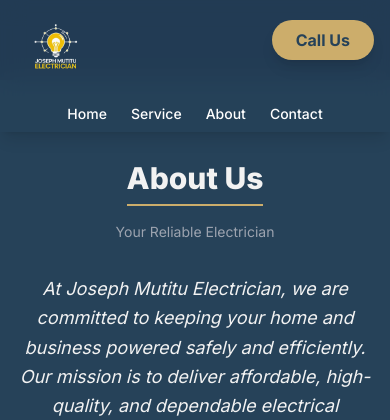
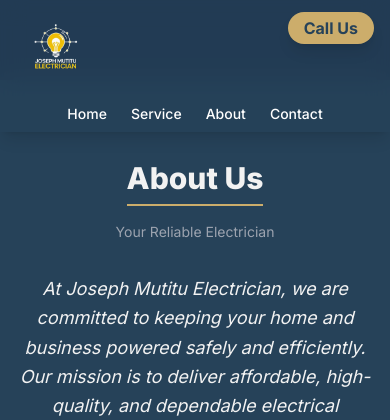
Before and after one commit to jacob1998-crypo/electrician_site, a Django app: page /about in a window 390 px wide. Shown: the top 420 px of the page. Run offline with Django 5.2, Linux system fonts and the light colour scheme; some libraries are stand-ins or nearby versions.

Commit message:
Update navbar template

```diff
--- a/templates/partials/navbar.html
+++ b/templates/partials/navbar.html
@@ -44,7 +44,7 @@
 
     <!-- Mobile Call Us Button (top-right) -->
     <a href="tel:+254748773149"
-       class="absolute right-4 top-3 md:hidden px-6 py-2 bg-accent text-primary rounded-full font-bold shadow-lg hover:scale-105 transition mt-2">
+       class="absolute right-4 top-3 md:hidden px-4 py-1 bg-accent text-primary rounded-full font-bold shadow-lg hover:scale-105 transition ">
        Call Us
     </a>
   </nav>
```
